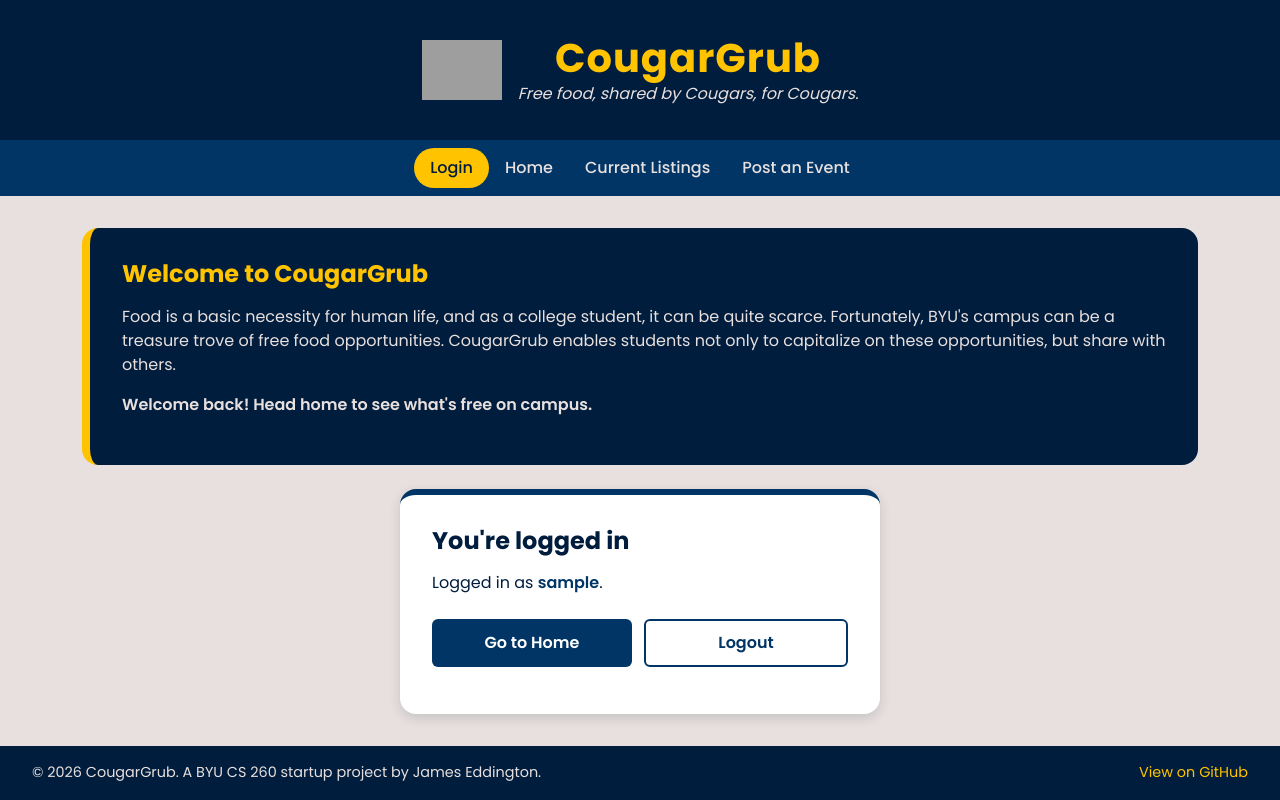
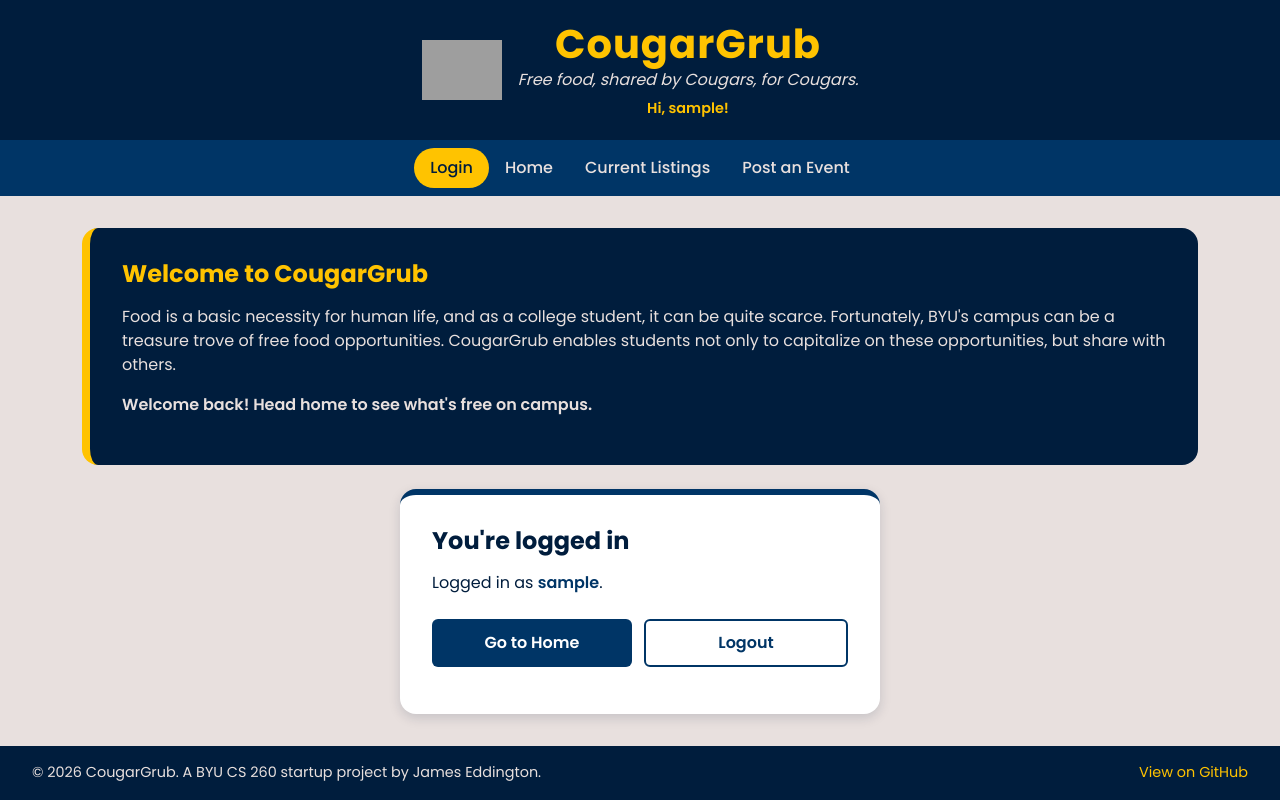
Before and after one commit to jamesse0/StartupIdea, a React (Vite) app: page / in a window 1280 px wide. Built offline with nearby package versions, Linux system fonts and the light colour scheme; sample sign-in values are in the browser's storage; grey boxes are pictures that could not be loaded.

Commit message:
log in greeting

```diff
--- a/src/app.css
+++ b/src/app.css
@@ -80,6 +80,13 @@ img {
     font-style: italic;
 }
 
+.header-user {
+    margin: 0.4rem 0 0;
+    font-size: 0.9rem;
+    font-weight: 600;
+    color: var(--yellow);
+}
+
 @media (max-width: 575px) {
     .site-header img {
         width: 56px;
--- a/src/app.jsx
+++ b/src/app.jsx
@@ -27,6 +27,7 @@ export default function App() {
           <div>
             <h1>CougarGrub</h1>
             <p className="tagline">Free food, shared by Cougars, for Cougars.</p>
+            {userName && <p className="header-user">Hi, {userName}!</p>}
           </div>
         </header>
 
```
